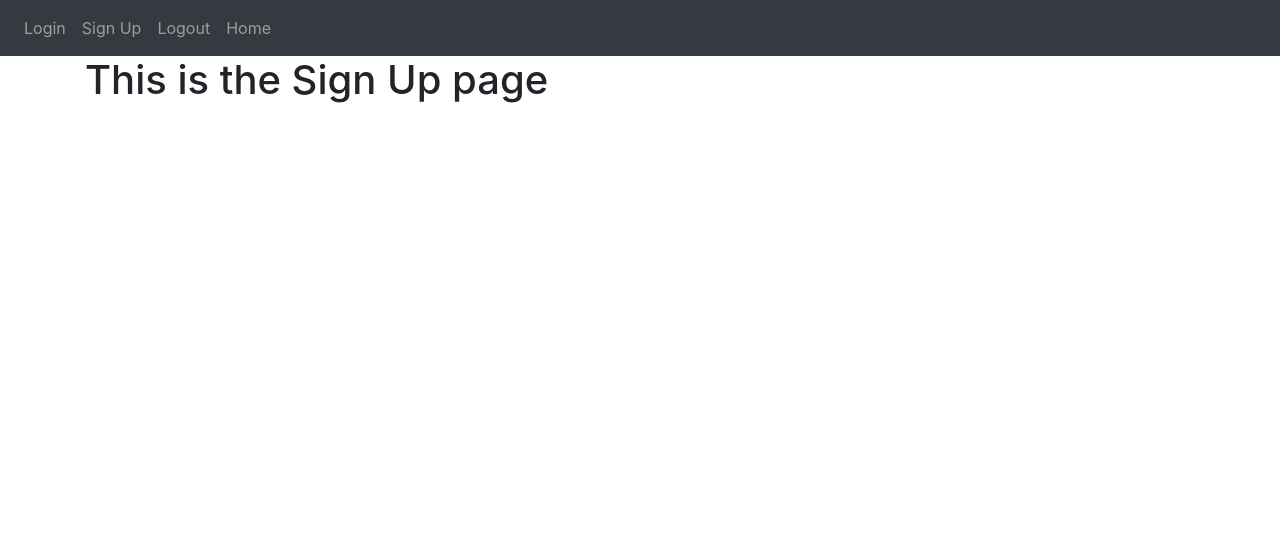
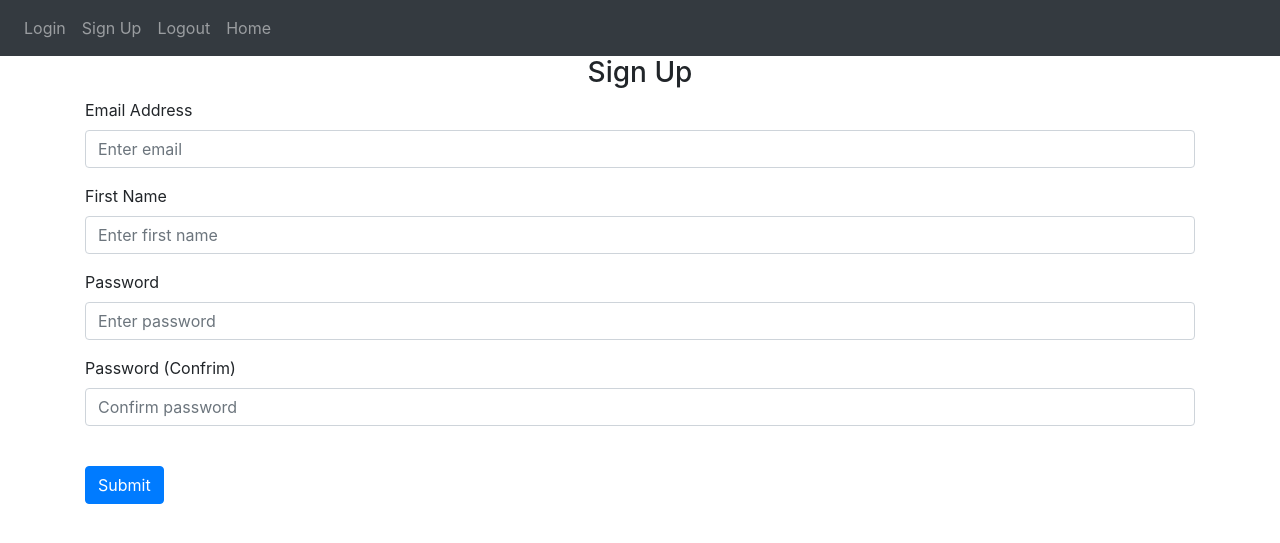
Before and after one commit to Codystiffleraz/Basic-Flask-Website, a Flask app: page /sign-up in a window 1280 px wide. Shown: the top 543 px of the page. Run offline with Flask 3, Linux system fonts and the light colour scheme.

Commit message:
sign up from updated

```diff
--- a/website/templates/login.html
+++ b/website/templates/login.html
@@ -3,9 +3,6 @@
 
 {% block content %}
 <h1>This is the Login page</h1>
-{% if boolean == True %}
-Yes it is true!
-{% endif %}
 
 
 {% endblock %}
--- a/website/templates/sign_up.html
+++ b/website/templates/sign_up.html
@@ -1,5 +1,53 @@
 {% extends "base.html" %} {% block title %}Sign Up{% endblock %}
 
 {% block content %}
-<h1>This is the Sign Up page</h1>
+<form method="POST">
+    <h3 align="center">Sign Up</h3>
+    <div class="form-group">
+        <label for="email">Email Address</label>
+        <input
+            type="email"
+            class="form-control"
+            id="email"
+            name="email"
+            placeholder="Enter email"
+        />
+    </div>
+
+    <div class="form-group">
+        <label for="firstName">First Name</label>
+        <input
+            type="text"
+            class="form-control"
+            id="firstName"
+            name="firstName"
+            placeholder="Enter first name"
+        />
+    </div>
+
+    <div class="form-group">
+        <label for="password1">Password</label>
+        <input
+            type="text"
+            class="form-control"
+            id="password1"
+            name="password1"
+            placeholder="Enter password"
+        />
+    </div>
+
+    <div class="form-group">
+        <label for="password2">Password (Confrim)</label>
+        <input
+            type="text"
+            class="form-control"
+            id="password2"
+            name="password2"
+            placeholder="Confirm password"
+        />
+    </div>
+    <br />
+    <button type="sumbit" class="btn btn-primary">Submit</button>
+</form>
+
 {% endblock %}
```
